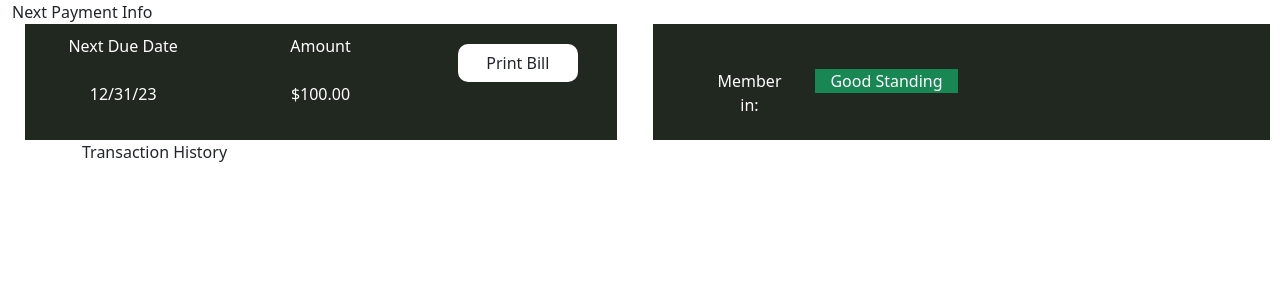
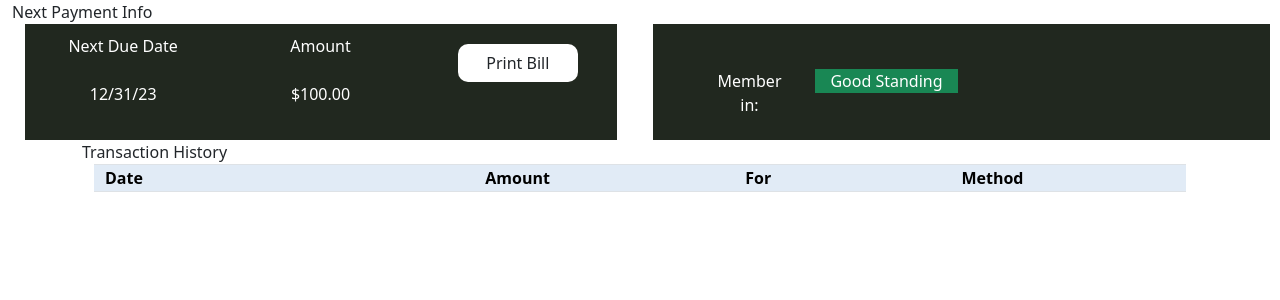
Before and after one commit to LAARC-FSU/HOA-Manager-UI, an Angular app: page /schedule-dashboard in a window 1280 px wide. Shown: the top 300 px of the page. Built offline with nearby package versions, Linux system fonts and the light colour scheme.

Commit message:
Added transaction history section

```diff
--- a/src/app/billing-payment-history/transaction-history/transaction-history.component.html
+++ b/src/app/billing-payment-history/transaction-history/transaction-history.component.html
@@ -1,6 +1,29 @@
 <div class="container container1">
   <div class="text-md-start">Transaction History</div>
-  <div class="container container2">
-
+  <div class="container-fluid container2">
+    <div class="col">
+      <table class="table table-striped table-bordered table-hover">
+        <thead style="background-color: #E1EBF6; color: black">
+        <th style="text-indent: 10px">Date</th>
+        <th style="text-align: center">Amount</th>
+        <th style="text-align: center">For</th>
+        <th style="text-align: center">Method</th>
+        <th></th>
+        <th></th>
+        <th></th>
+        </thead>
+        <tbody>
+        <tr *ngFor="let result of results">
+          <td>{{result.name}}</td>
+          <td style="text-align: center">{{result.address}}</td>
+          <td style="text-align: center">{{result.unit}}</td>
+          <td style="text-align: center">{{result.block}}</td>
+          <td style="text-align: center">{{result.lot}}</td>
+          <td style="text-align: center"><button style="border: none">view/edit</button></td>
+          <td style="text-align: center"><button style="border-radius: 10px; background-color: #A73E40; color: white">Remove</button></td>
+        </tr>
+        </tbody>
+      </table>
+    </div>
   </div>
 </div>
```
